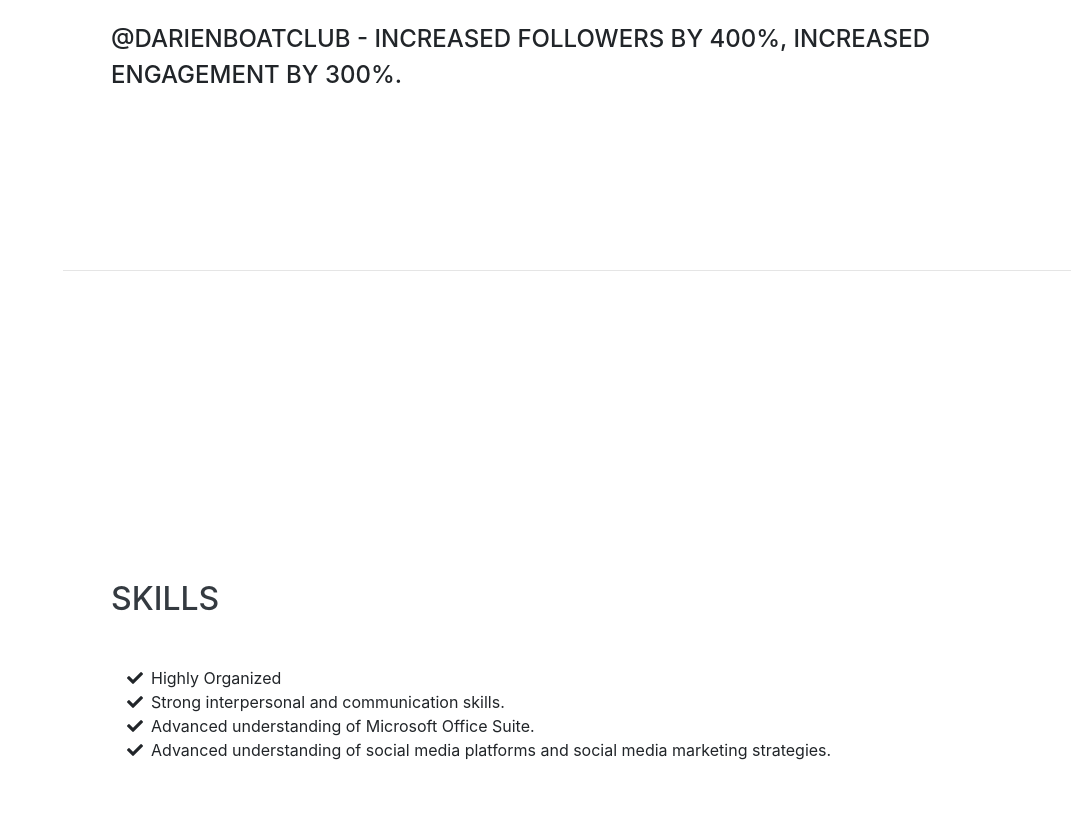
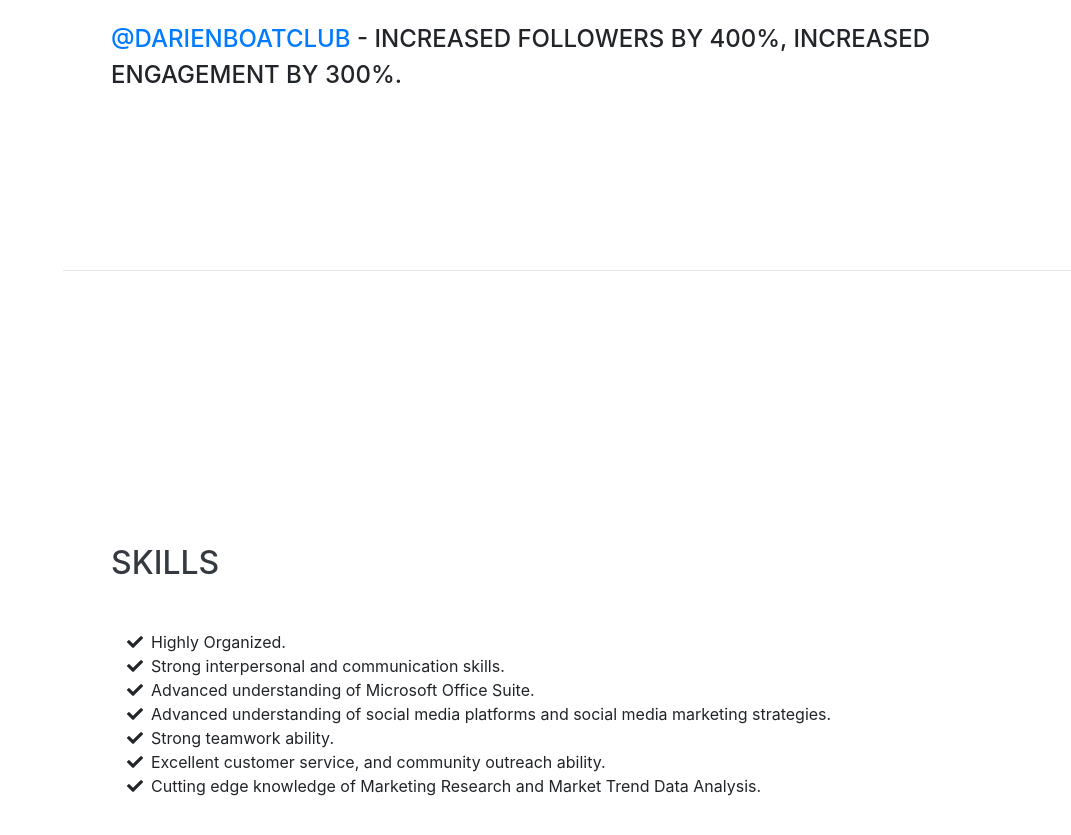
Before and after one commit to LaurenKeena/LaurenKeena.github.io, a website with bundled scripts: page index.html in a window 1280 px wide. Shown: the part 3829-4664 px from the top of the page, without its empty margins (209-1280 px from the left). Built offline with nearby package versions, Linux system fonts and the light colour scheme; a web font is replaced by a local one.

Commit message:
Update index.html

```diff
--- a/index.html
+++ b/index.html
@@ -225,7 +225,7 @@
           <li><i class="fab fa-instagram"></i>	@goodnightstay</li>
         </ul>
         <br>
-        <div class="subheading mb-3">@darienboatclub - Increased followers by 400%, increased engagement by 300%.</div>
+        <div class="subheading mb-3"><a href="https://www.instagram.com/darienboatclub/">@darienboatclub</a> - Increased followers by 400%, increased engagement by 300%.</div>
 
 
       </div>
@@ -238,10 +238,13 @@
         <h2 class="mb-5">Skills</h2>
 
         <ul class="fa-ul mb-0">
-          <li><i class="fa-li fa fa-check"></i>Highly Organized</li>
+          <li><i class="fa-li fa fa-check"></i>Highly Organized.</li>
           <li><i class="fa-li fa fa-check"></i>Strong interpersonal and communication skills.</li>
           <li><i class="fa-li fa fa-check"></i>Advanced understanding of Microsoft Office Suite.</li>
           <li><i class="fa-li fa fa-check"></i>Advanced understanding of social media platforms and social media marketing strategies.</li>
+          <li><i class="fa-li fa fa-check"></i>Strong teamwork ability.</li>
+          <li><i class="fa-li fa fa-check"></i>Excellent customer service, and community outreach ability.</li>
+          <li><i class="fa-li fa fa-check"></i>Cutting edge knowledge of Marketing Research and Market Trend Data Analysis.</li>
         </ul>
       </div>
     </section>
```
